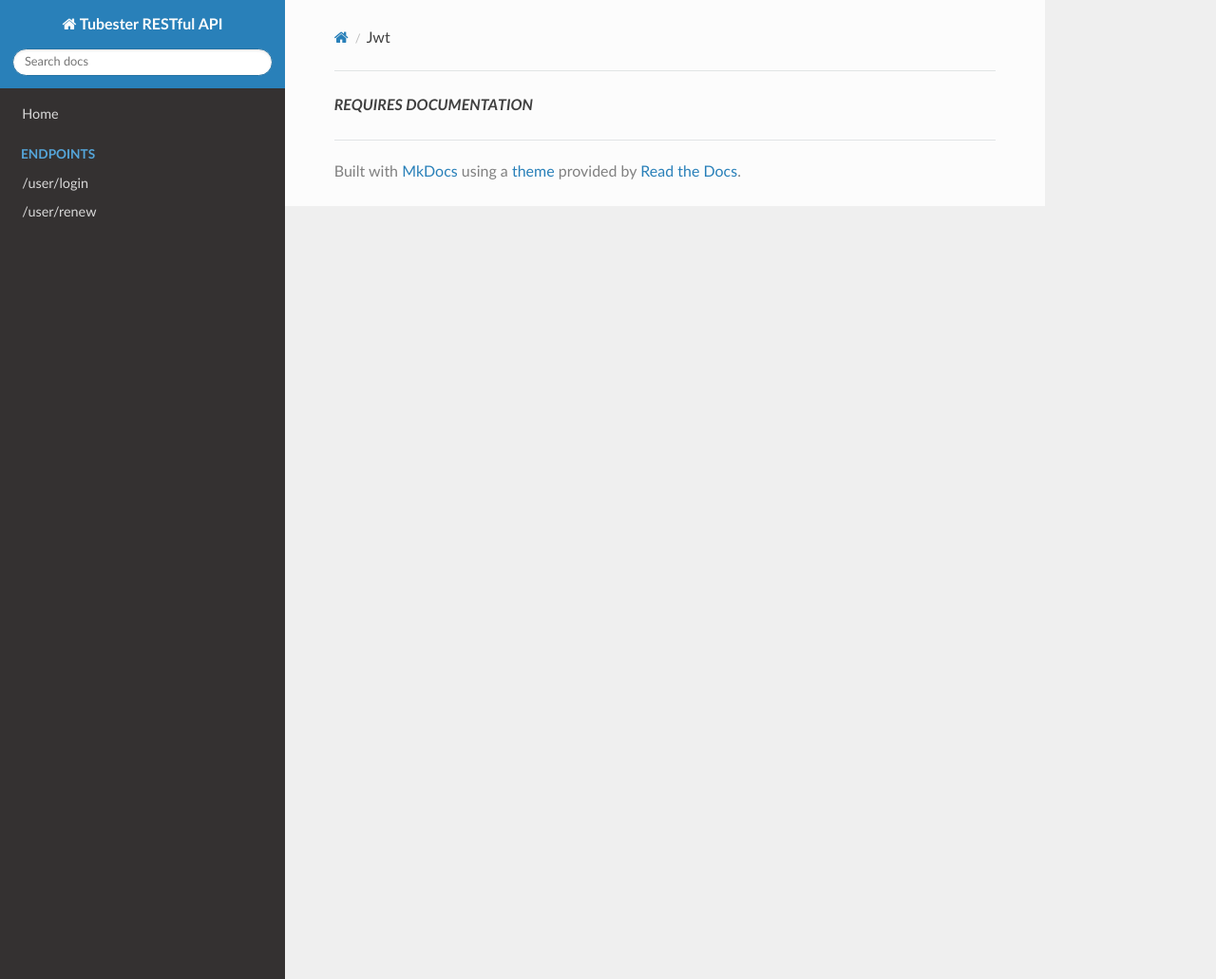
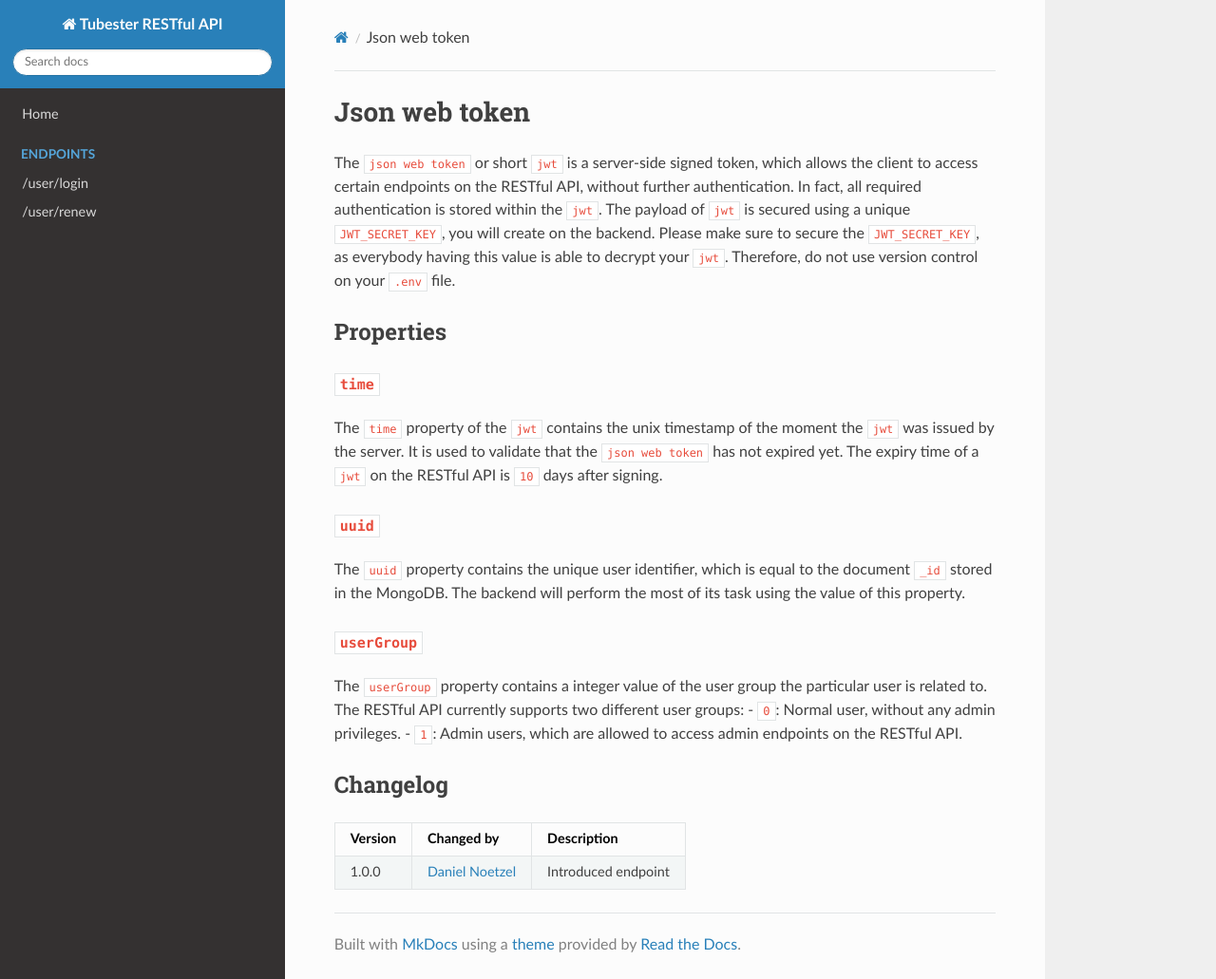
Before and after one commit to syr0s/tubester-restful-api, an MkDocs documentation site: the page built from docs/docs/data/jwt.md, in a window 1280 px wide and 1031 px high. Shown: the whole window at 95% size. Built offline with MkDocs 1.6.1, drawn with Linux system fonts in a browser that asks for light colours; nearby versions of some CDN libraries.

Commit message:
docs: :sparkles: created documentation for jwt

```diff
--- a/docs/docs/data/jwt.md
+++ b/docs/docs/data/jwt.md
@@ -1 +1,20 @@
-***REQUIRES DOCUMENTATION***
+# Json web token
+The `json web token` or short `jwt` is a server-side signed token, which allows the client to access certain endpoints on the RESTful API, without further authentication. In fact, all required authentication is stored within the `jwt`. The payload of `jwt` is secured using a unique `JWT_SECRET_KEY`, you will create on the backend. Please make sure to secure the `JWT_SECRET_KEY`, as everybody having this value is able to decrypt your `jwt`. Therefore, do not use version control on your `.env` file.
+
+## Properties
+
+### `time`
+The `time` property of the `jwt` contains the unix timestamp of the moment the `jwt` was issued by the server. It is used to validate that the `json web token` has not expired yet. The expiry time of a `jwt` on the RESTful API is `10` days after signing.
+
+### `uuid`
+The `uuid` property contains the unique user identifier, which is equal to the document `_id` stored in the MongoDB. The backend will perform the most of its task using the value of this property.
+
+### `userGroup`
+The `userGroup` property contains a integer value of the user group the particular user is related to. The RESTful API currently supports two different user groups:
+- `0`: Normal user, without any admin privileges.
+- `1`: Admin users, which are allowed to access admin endpoints on the RESTful API.
+
+## Changelog
+| Version | Changed by | Description |
+|-------------|-------------|----|
+| 1.0.0 | [Daniel Noetzel](mailto:daniel.noetzel@gmail.com) | Introduced endpoint |
```
Also changed, not shown: docs/docs/.template_data.md (added, +13 -0 lines).
